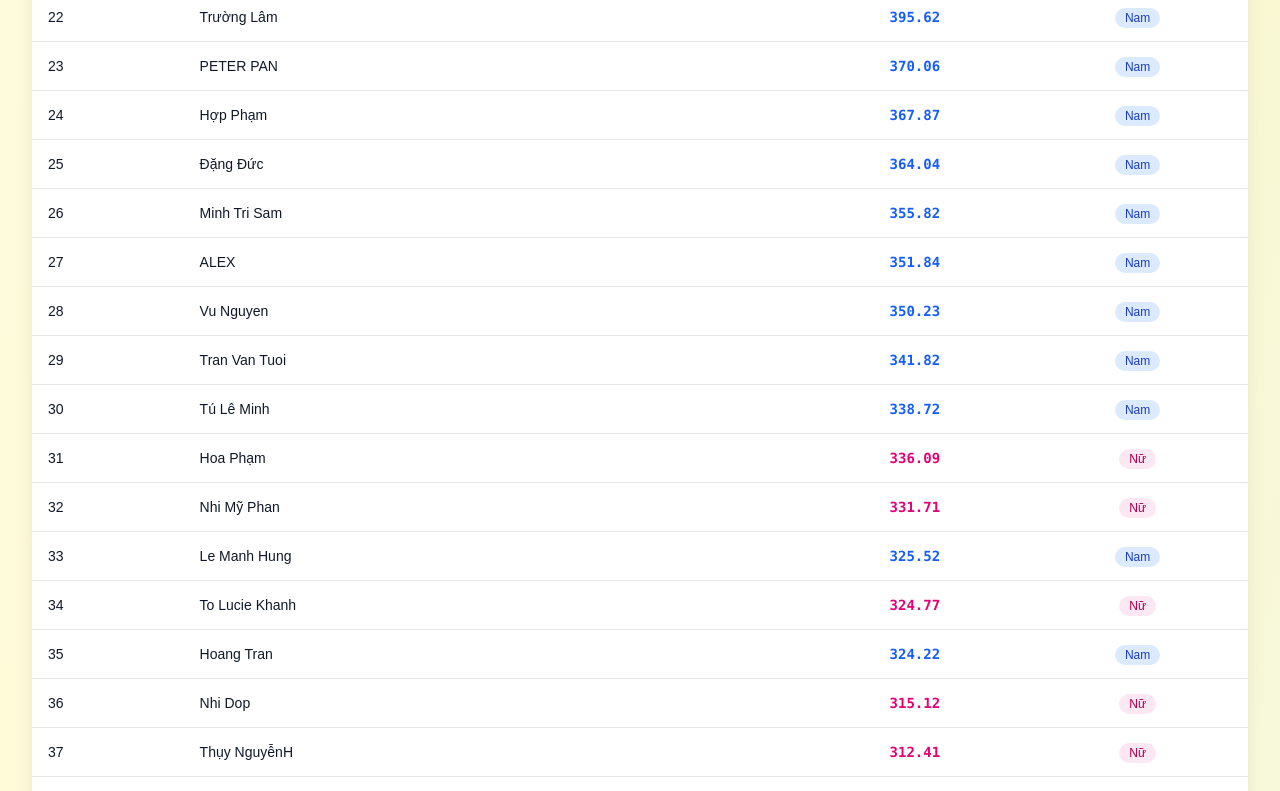
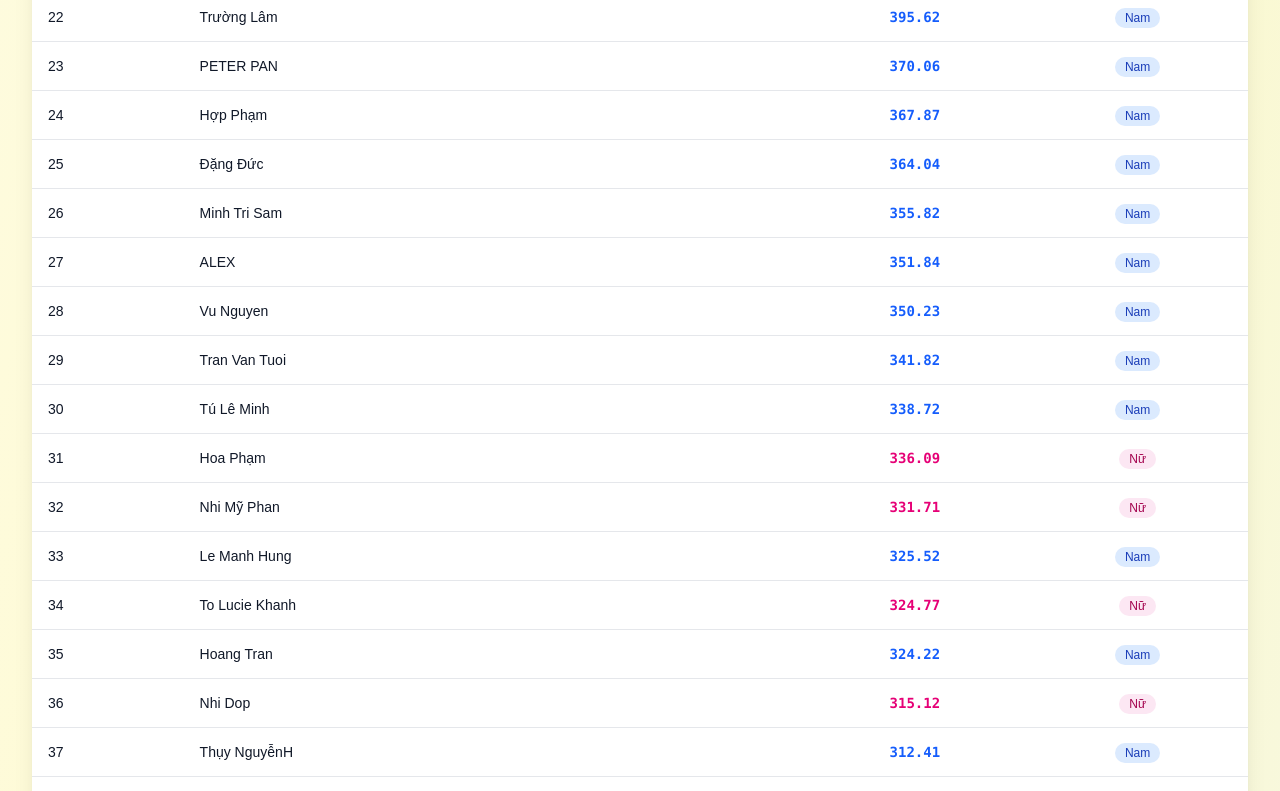
Before and after one commit to ldcduc/PMHR-hall-of-fame, a Next.js app: page /lop-2025 in a window 1280 px wide. Shown: the part 2000-2791 px from the top of the page. Built offline with nearby package versions, Linux system fonts and the light colour scheme.

Commit message:
Fix gender

```diff
--- a/src/data/lop2025Runners.ts
+++ b/src/data/lop2025Runners.ts
@@ -47,7 +47,7 @@ export const lop2025Runners: LOP2025Runner[] = [
   { stt: 34, name: "To Lucie Khanh", distance: "324.77", gender: "Nữ", stravaUrl: "https://www.strava.com/athletes/141338762" },
   { stt: 35, name: "Hoang Tran", distance: "324.22", gender: "Nam", stravaUrl: "https://www.strava.com/athletes/52200458" },
   { stt: 36, name: "Nhi Dop", distance: "315.12", gender: "Nữ", stravaUrl: "https://www.strava.com/athletes/153037085" },
-  { stt: 37, name: "Thụy NguyễnH", distance: "312.41", gender: "Nữ", stravaUrl: "https://www.strava.com/athletes/116858980" },
+  { stt: 37, name: "Thụy NguyễnH", distance: "312.41", gender: "Nam", stravaUrl: "https://www.strava.com/athletes/116858980" },
   { stt: 38, name: "Tram Nguyen Dong Phuong", distance: "311.37", gender: "Nam", stravaUrl: "https://www.strava.com/athletes/28858627" },
   { stt: 39, name: "Thao Nguyen", distance: "310.56", gender: "Nữ", stravaUrl: "https://www.strava.com/athletes/72493847" },
   { stt: 40, name: "Thai Nguyen", distance: "306.43", gender: "Nam", stravaUrl: "https://www.strava.com/athletes/34875792" },
```
